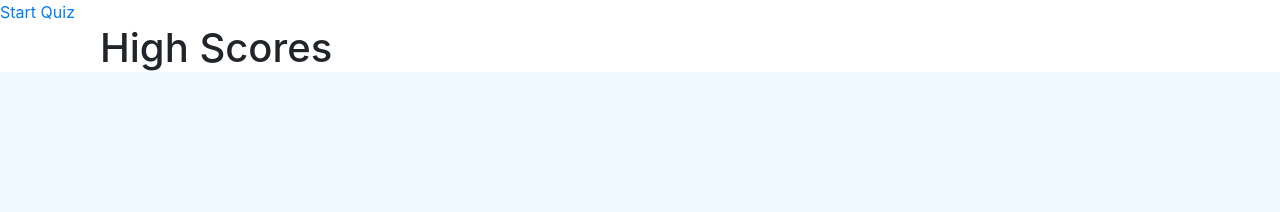
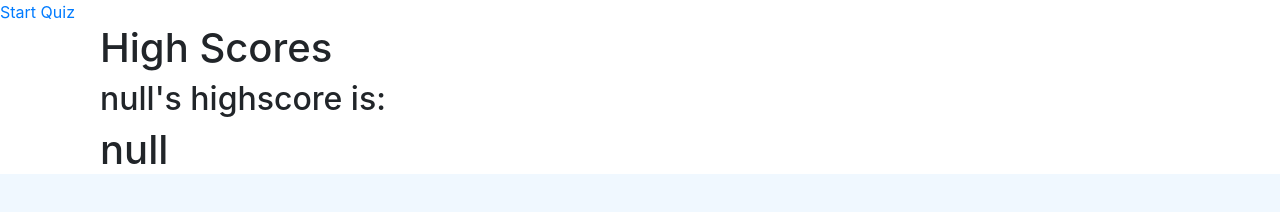
Before and after one commit to Mattmoe1/Code-Quiz, a plain HTML site: page highscore.html in a window 1280 px wide. Drawn offline with nearby package versions, Linux system fonts and the light colour scheme.

Commit message:
fixed the highscore page

```diff
--- a/highscore.html
+++ b/highscore.html
@@ -4,6 +4,7 @@
     <meta charset="UTF-8">
     <meta name="viewport" content="width=device-width, initial-scale=1.0">
     <link rel="stylesheet" href="styles.css">
+    <link rel="html" href="highscore.html">
     <link rel="stylesheet" href="https://maxcdn.bootstrapcdn.com/bootstrap/4.0.0/css/bootstrap.min.css">
     <title>High Scores</title>
 </head>
@@ -12,7 +13,7 @@
     <div class="container">
         <div class="col-md-8">
             <h1>High Scores</h1>
-            <div id="quiz">
+            <div id="quizGame">
             </div>
         </div>
     </div>
--- a/score.js
+++ b/score.js
@@ -1,7 +1,7 @@
 function getScore() {
     var quizContent = `
     <h2>` + localStorage.getItem("highscoreName") + `'s highscore is: </h2>
-    <h1>` + localStorage.getItem("highscore") + `</h1><br>`;
+    <h1>` + localStorage.getItem("highscore") + `</h1>`;
 
     document.getElementById("quizGame").innerHTML = quizContent;
 }
```
